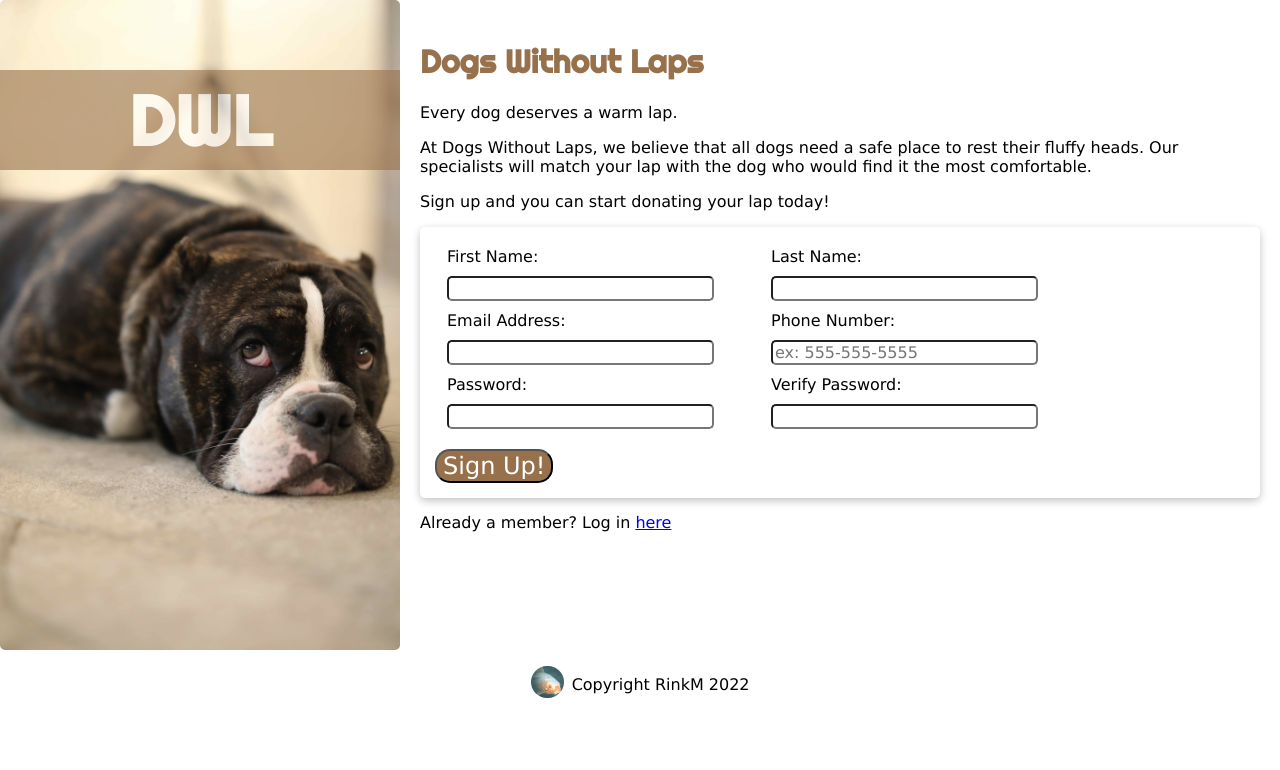
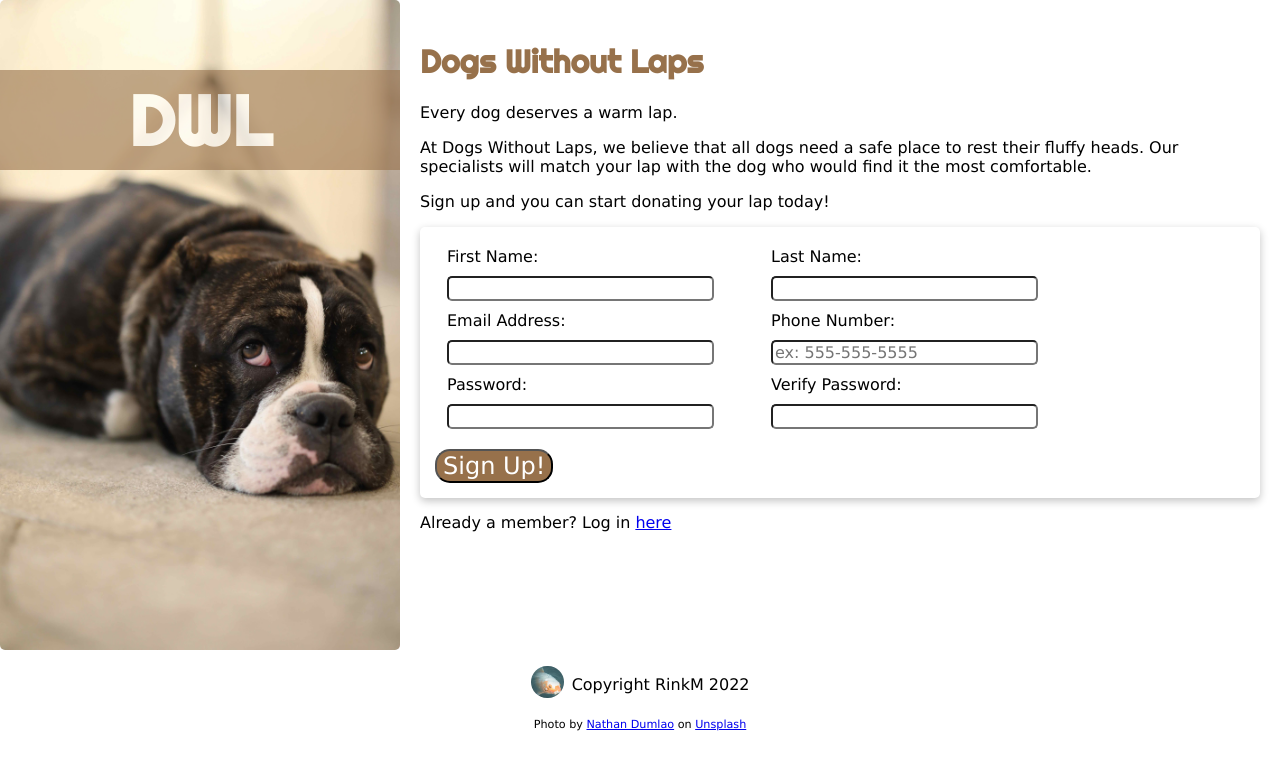
Before and after one commit to RinkM/Odin6-SubscriptionForm, a plain HTML site: page index.html in a window 1280 px wide. Drawn offline with Linux system fonts and the light colour scheme.

Commit message:
photo credits

```diff
--- a/index.html
+++ b/index.html
@@ -20,6 +20,7 @@
 
 
     </div>
+
 
     <div class = "container-right">
       <div class = top-text>
@@ -82,8 +83,9 @@
     <a href = "https://github.com/RinkM">
     <img class = "footer--img" src="images/fishAvatarSmall.png" alt="Fish Avatar">
     </a>Copyright RinkM 2022
+
   </footer>
-
+  <div class = "photoCredit">Photo by <a href="https://unsplash.com/@nate_dumlao?utm_source=unsplash&utm_medium=referral&utm_content=creditCopyText">Nathan Dumlao</a> on <a href="https://unsplash.com/?utm_source=unsplash&utm_medium=referral&utm_content=creditCopyText">Unsplash</a></div>
 </body>
 <script src="script.js"></script>
 
--- a/style.css
+++ b/style.css
@@ -1,5 +1,5 @@
 @media only screen and (max-width: 687px){
-    .container-left{
+    .container-left, .photoCredit{
         display:none;
     }
 }
@@ -142,3 +142,9 @@ footer {
     border-radius: 50px;
     margin-right: .5rem;
 }
+
+
+.photoCredit{
+    font-size: .7rem;
+    text-align: center;
+}
```
